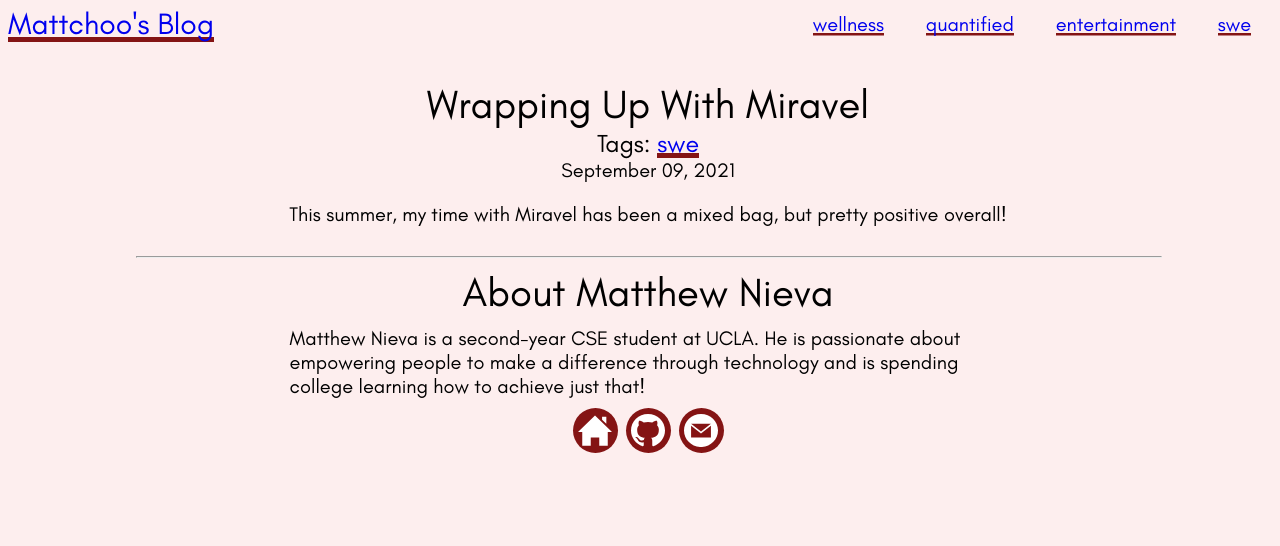
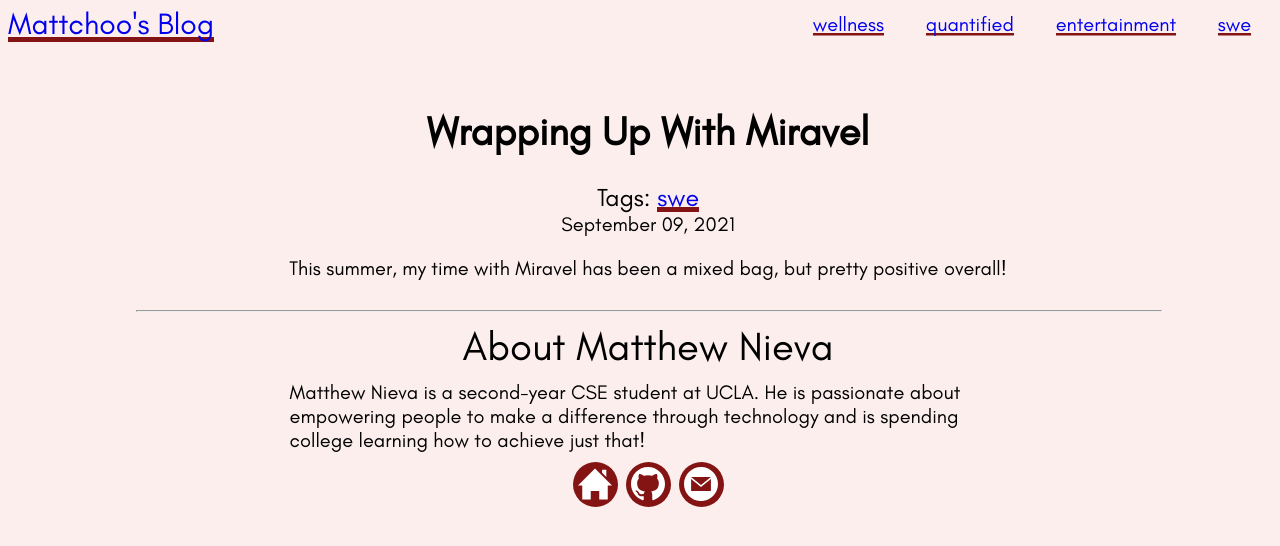
Before and after one commit to matthewcn56/whatcha-up-to-mattchoo, a Jekyll site: the page built from _posts/2021-09-09-wrapping-up-miravel.md, in a window 1280 px wide. Shown: the top 546 px of the page. Built offline with Jekyll 4.4.1, drawn with Linux system fonts in a browser that asks for light colours.

Commit message:
fixed margins

```diff
--- a/_layouts/post.html
+++ b/_layouts/post.html
@@ -12,7 +12,7 @@
   <body>
     {% include nav.html %}
     <div class="main-body">
-      <div class="post-title">{{ page.title }}</div>
+      <h1>{{ page.title }}</h1>
       <div class="post-description">
         Tags: {% for tag in page.tags %}
         <a href="{{ site.baseurl}}/{{ tag }}" class="tag-link">
```
